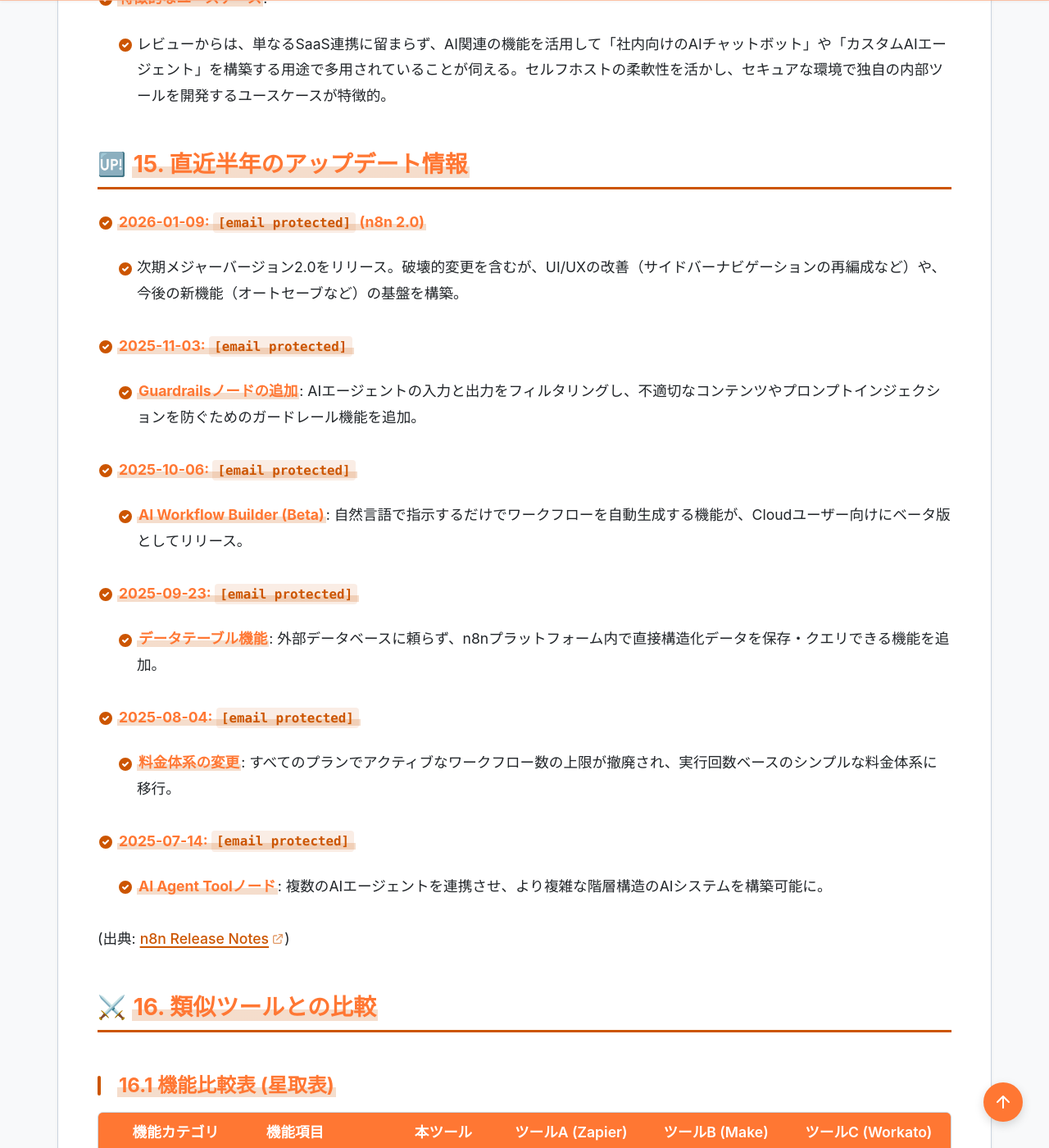
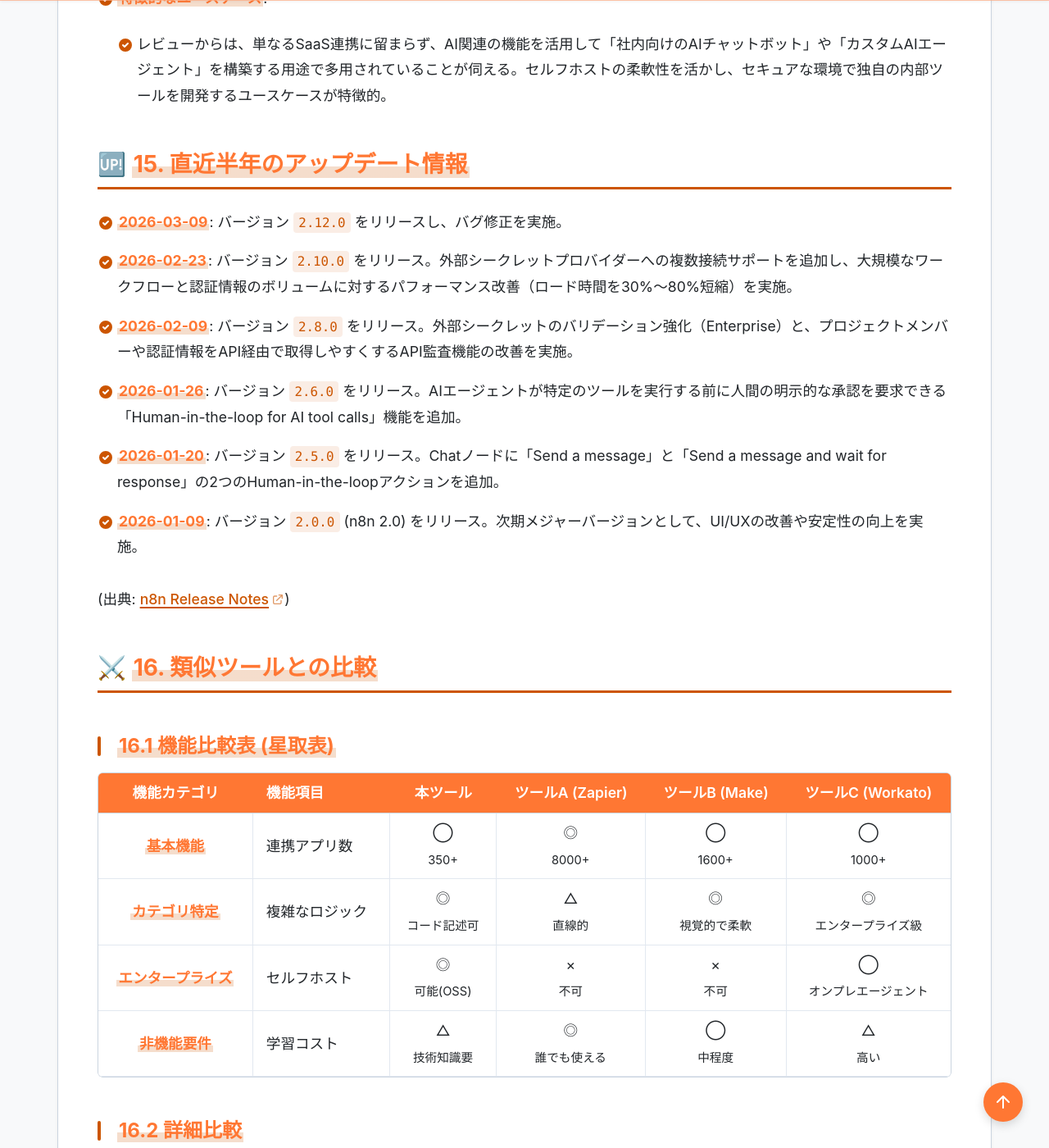
Before and after one commit to aegisfleet/tool-survey-report, a Jekyll site: the page built from _reports/n8n.md, in a window 1280 px wide and 1400 px high, scrolled down 11254 px. Shown: the whole window at 82% size. Built offline with Jekyll 4.4.1, drawn with Linux system fonts in a browser that asks for light colours; some of the changed text lies outside the part shown.

Commit message:
docs(reports): update n8n report info (#920)
- Update `last_updated` date to 2026-03-11.
- Update `latest_highlight` with February 2026 performance and secrets update info.
- Refresh Section 15 (Recent Updates) with releases up to version 2.12.0 (March 2026).
- Checked bidirectional links and found `n8n` existing in related tools like Make, Zapier, Microsoft Power Automate, and Workato without need for changes.

Co-authored-by: google-labs-jules[bot] <161369871+google-labs-jules[bot]@users.noreply.github.com>

```diff
--- a/_reports/n8n.md
+++ b/_reports/n8n.md
@@ -26,7 +26,7 @@ quick_summary:
     - "開発者"
     - "IT部門"
     - "技術系スタートアップ"
-  latest_highlight: "2026年1月に次期メジャーバージョン2.0をリリースし、UI/UXを大幅改善"
+  latest_highlight: "2026年2月に外部シークレットプロバイダーへの複数接続サポートや大規模環境のパフォーマンス改善を実施"
   update_frequency: "高"
 
 # 【ツール評価】100点満点、基準点70点からの加減算方式
@@ -219,18 +219,12 @@ relationships:
 
 ## **15. 直近半年のアップデート情報**
 
-* **2026-01-09: `[email protected]` (n8n 2.0)**
-  * 次期メジャーバージョン2.0をリリース。破壊的変更を含むが、UI/UXの改善（サイドバーナビゲーションの再編成など）や、今後の新機能（オートセーブなど）の基盤を構築。
-* **2025-11-03: `[email protected]`**
-  * **Guardrailsノードの追加**: AIエージェントの入力と出力をフィルタリングし、不適切なコンテンツやプロンプトインジェクションを防ぐためのガードレール機能を追加。
-* **2025-10-06: `[email protected]`**
-  * **AI Workflow Builder (Beta)**: 自然言語で指示するだけでワークフローを自動生成する機能が、Cloudユーザー向けにベータ版としてリリース。
-* **2025-09-23: `[email protected]`**
-  * **データテーブル機能**: 外部データベースに頼らず、n8nプラットフォーム内で直接構造化データを保存・クエリできる機能を追加。
-* **2025-08-04: `[email protected]`**
-  * **料金体系の変更**: すべてのプランでアクティブなワークフロー数の上限が撤廃され、実行回数ベースのシンプルな料金体系に移行。
-* **2025-07-14: `[email protected]`**
-  * **AI Agent Toolノード**: 複数のAIエージェントを連携させ、より複雑な階層構造のAIシステムを構築可能に。
+* **2026-03-09**: バージョン `2.12.0` をリリースし、バグ修正を実施。
+* **2026-02-23**: バージョン `2.10.0` をリリース。外部シークレットプロバイダーへの複数接続サポートを追加し、大規模なワークフローと認証情報のボリュームに対するパフォーマンス改善（ロード時間を30%〜80%短縮）を実施。
+* **2026-02-09**: バージョン `2.8.0` をリリース。外部シークレットのバリデーション強化（Enterprise）と、プロジェクトメンバーや認証情報をAPI経由で取得しやすくするAPI監査機能の改善を実施。
+* **2026-01-26**: バージョン `2.6.0` をリリース。AIエージェントが特定のツールを実行する前に人間の明示的な承認を要求できる「Human-in-the-loop for AI tool calls」機能を追加。
+* **2026-01-20**: バージョン `2.5.0` をリリース。Chatノードに「Send a message」と「Send a message and wait for response」の2つのHuman-in-the-loopアクションを追加。
+* **2026-01-09**: バージョン `2.0.0` (n8n 2.0) をリリース。次期メジャーバージョンとして、UI/UXの改善や安定性の向上を実施。
 
 (出典: [n8n Release Notes](https://docs.n8n.io/release-notes/))
 
```
Also changed, not shown: other parts of _reports/n8n.md (+1 -1 lines).
